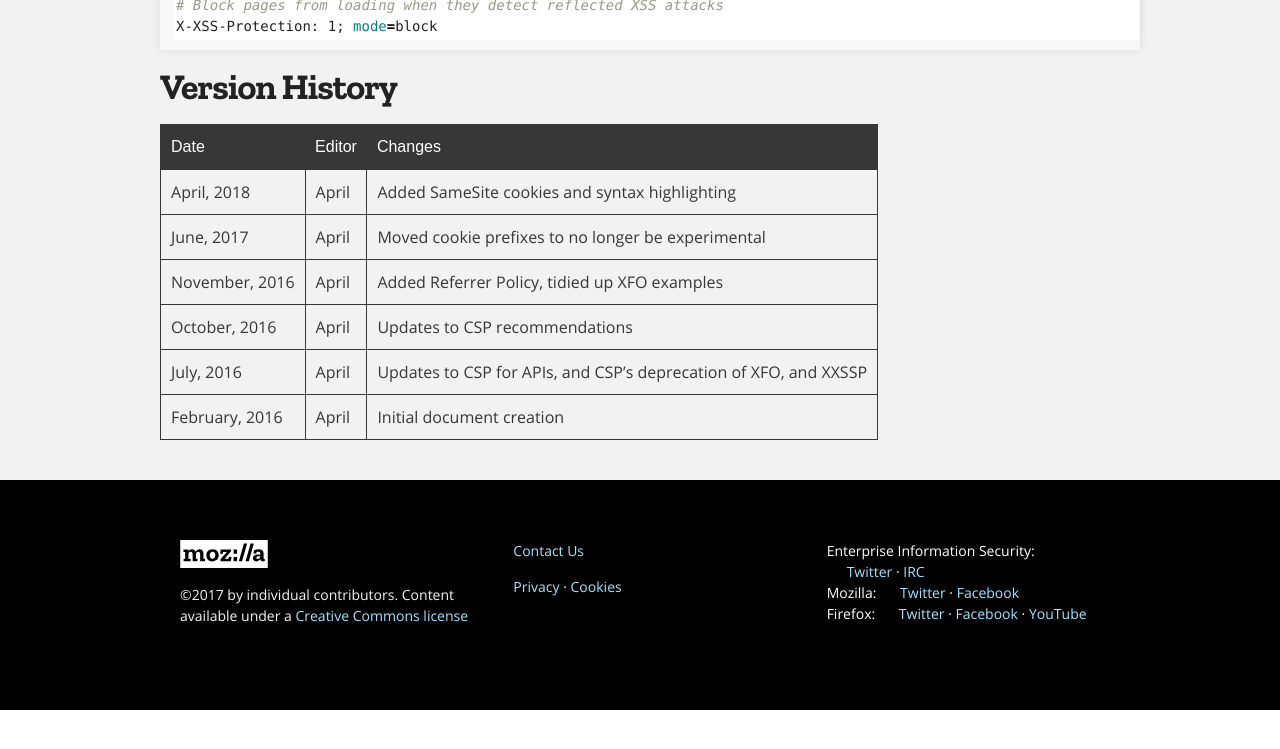
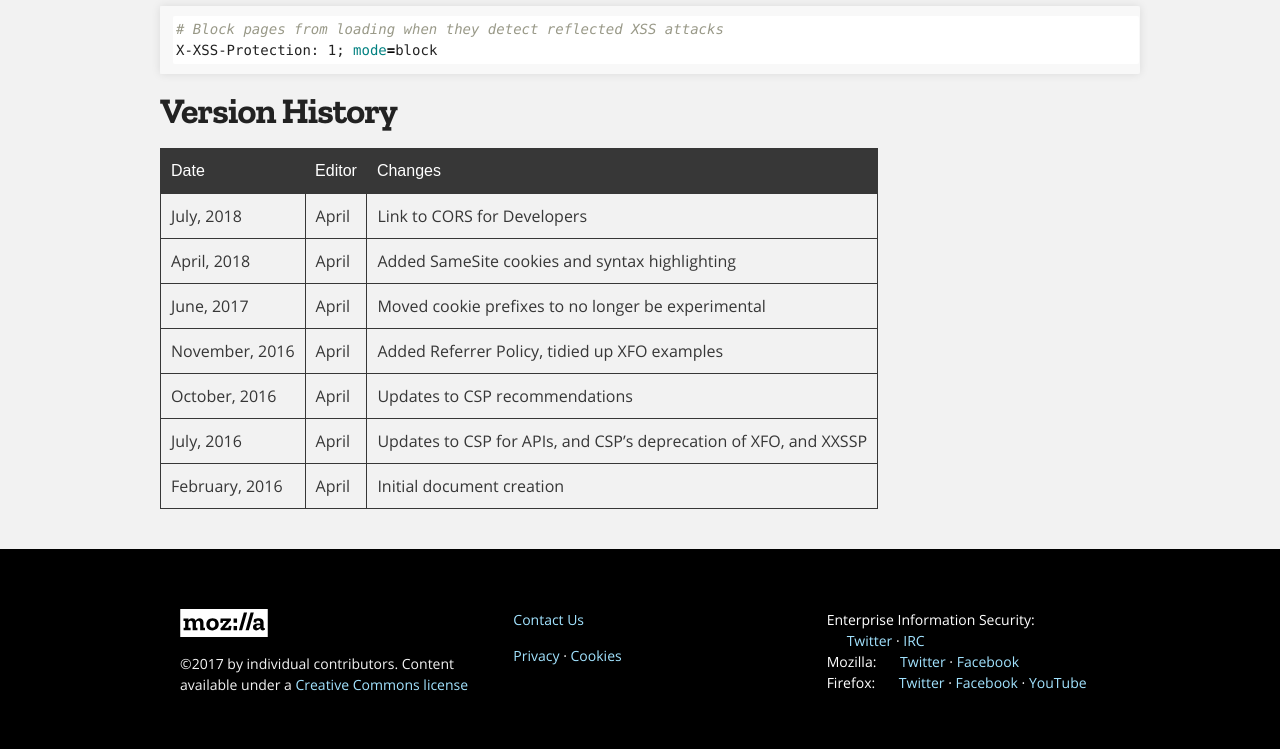
Before and after one commit to mozilla/infosec.mozilla.org, a Jekyll site: the page built from docs/guidelines/web_security.md, in a window 1280 px wide and 900 px high, scrolled down 17640 px, cut to the strip 121-870 px from the top of the window. Built offline with Jekyll 4.4.1, drawn with Linux system fonts in a browser that asks for light colours; the repository's description, which GitHub fills in, is left out; before the commit the page ends 18471 px from its top, so only the background shows below that.

Commit message:
Add CORS for developers

```diff
--- a/docs/guidelines/web_security.md
+++ b/docs/guidelines/web_security.md
@@ -611,6 +611,7 @@ Access-Control-Allow-Origin: https://random-dashboard.mozilla.org
 
 ## See Also
 
+- [CORS for Developers](https://w3c.github.io/webappsec-cors-for-developers/)
 - [MDN on HTTP access control (CORS)](https://developer.mozilla.org/en-US/docs/Web/HTTP/Access_control_CORS)
 - [Adobe on Setting crossdomain.xml](https://www.adobe.com/devnet/adobe-media-server/articles/cross-domain-xml-for-streaming.html)
 - [Microsoft on Setting clientaccesspolicy.xml](https://msdn.microsoft.com/library/cc197955%28v=vs.95%29.aspx)
@@ -855,6 +856,7 @@ X-XSS-Protection: 1; mode=block
 
 | Date           | Editor | Changes                                                          |
 |----------------|--------|------------------------------------------------------------------|
+| July, 2018     | April  | Link to CORS for Developers                                      |
 | April, 2018    | April  | Added SameSite cookies and syntax highlighting                   |
 | June, 2017     | April  | Moved cookie prefixes to no longer be experimental               |
 | November, 2016 | April  | Added Referrer Policy, tidied up XFO examples                    |
```
